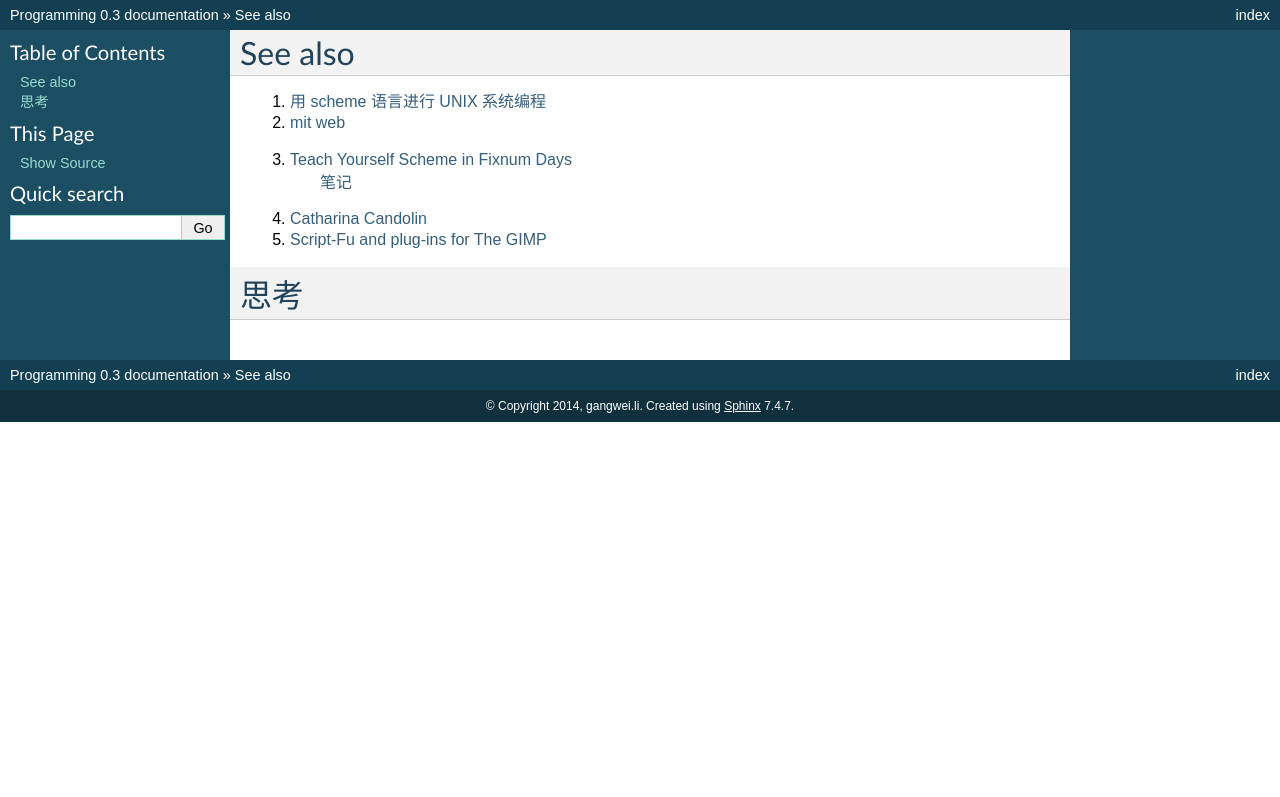
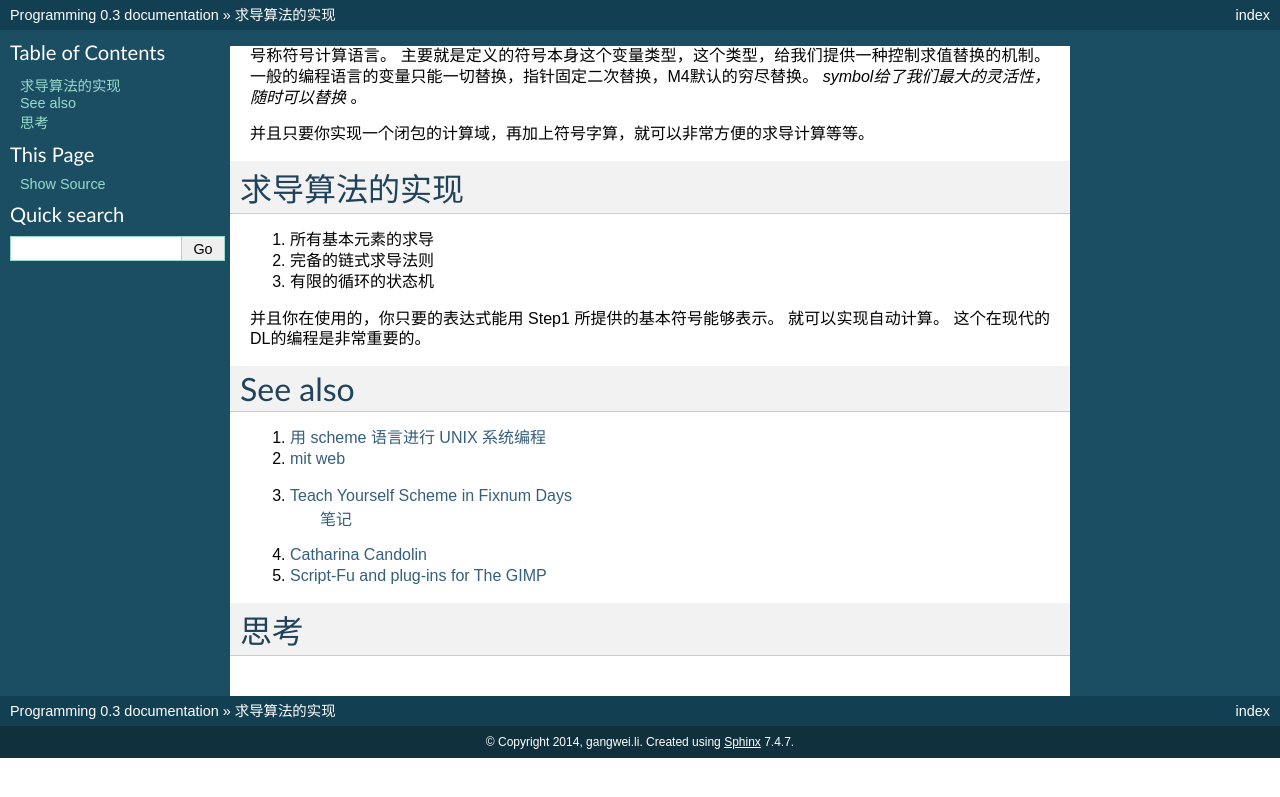
Before and after one commit to gwli/Programming, a Sphinx documentation site: the page built from source/content/Stage_1/SchemeLanguage.rst, in a window 1280 px wide. Shown: the top 797 px of the page. Built offline with Sphinx 7.4.7, drawn with Linux system fonts in a browser that asks for light colours.

Commit message:
符号类型的定义

```diff
--- a/source/content/Stage_1/SchemeLanguage.rst
+++ b/source/content/Stage_1/SchemeLanguage.rst
@@ -1,3 +1,17 @@
+号称符号计算语言。 主要就是定义的符号本身这个变量类型，这个类型，给我们提供一种控制求值替换的机制。
+一般的编程语言的变量只能一切替换，指针固定二次替换，M4默认的穷尽替换。 *symbol给了我们最大的灵活性，随时可以替换* 。
+
+并且只要你实现一个闭包的计算域，再加上符号字算，就可以非常方便的求导计算等等。
+
+求导算法的实现
+=============
+
+#. 所有基本元素的求导
+#. 完备的链式求导法则
+#. 有限的循环的状态机
+
+并且你在使用的，你只要的表达式能用 Step1 所提供的基本符号能够表示。 就可以实现自动计算。 这个在现代的DL的编程是非常重要的。
+
 See also
 ========
 
```
